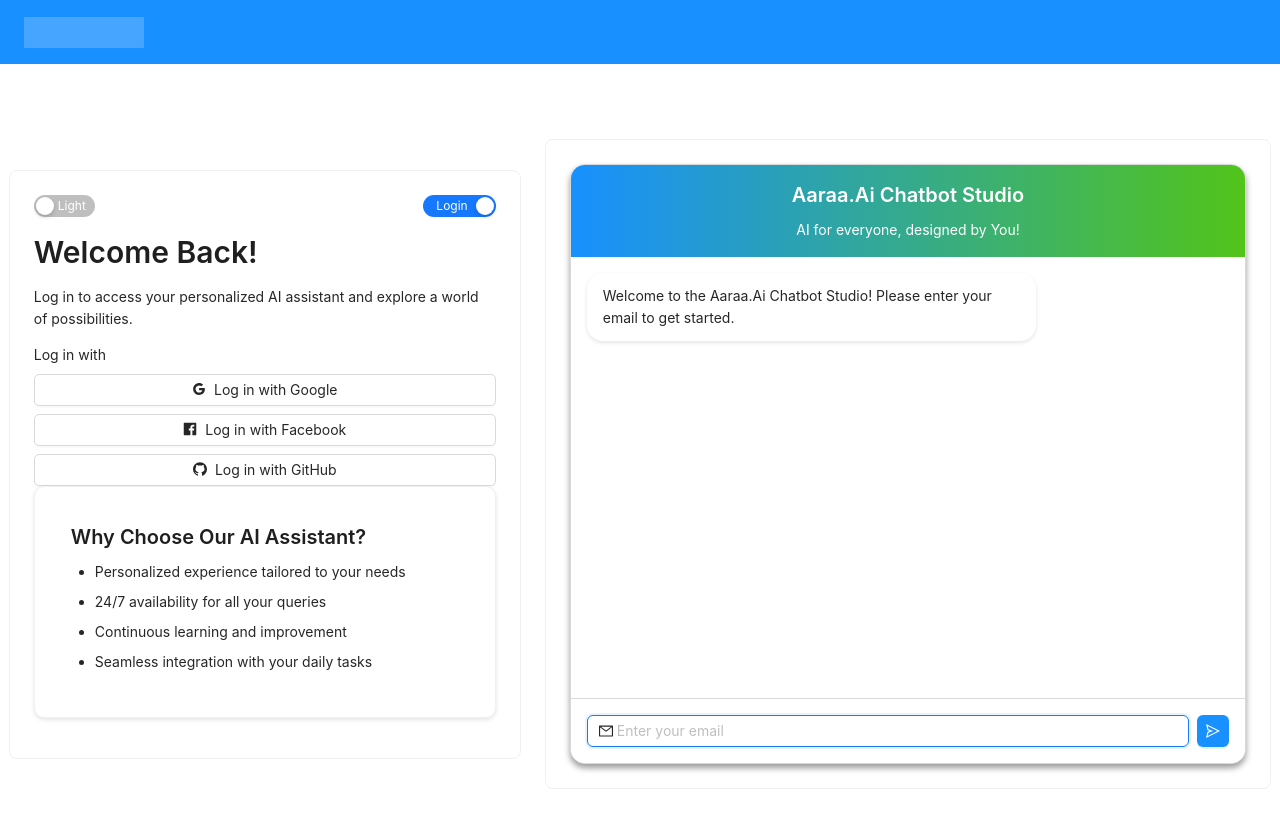
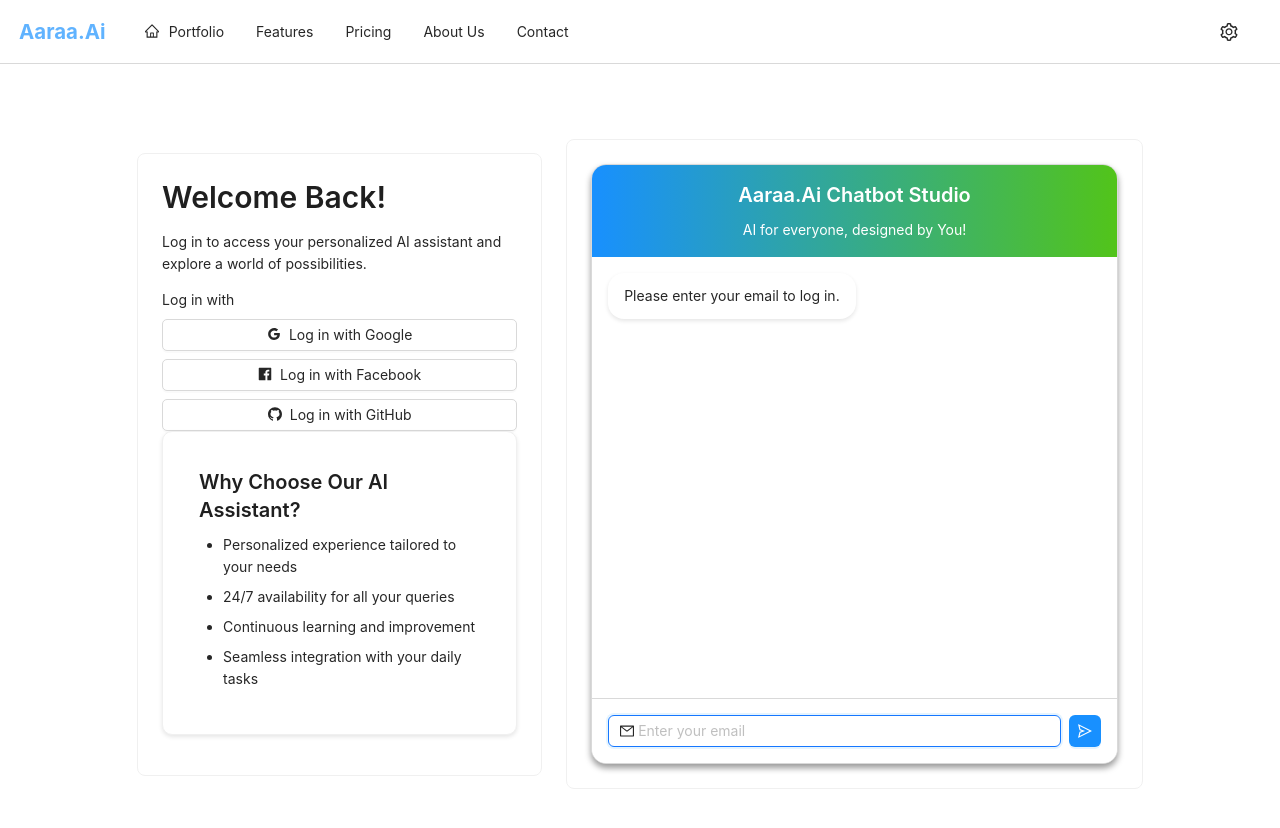
Before and after one commit to AsikCyberDev/aaraa-ai-website, a React (Create React App) app: page /login in a window 1280 px wide. Shown: the top 828 px of the page. Built offline with nearby package versions, Linux system fonts and the light colour scheme.

Commit message:
themes fixed

```diff
--- a/src/App.js
+++ b/src/App.js
@@ -7,6 +7,7 @@
 
 const App = () => {
   const [isAuthenticated, setIsAuthenticated] = useState(false);
+  const [isLogin, setIsLogin] = useState(true);
 
   useEffect(() => {
     const token = localStorage.getItem('token');
@@ -23,18 +24,29 @@
     setIsAuthenticated(false);
   };
 
+  const handleLoginToggle = (checked) => {
+    setIsLogin(checked);
+  };
+
   return (
     <Router>
       <Layout className="app-layout">
-        <Navbar onLogout={handleLogout} isAuthenticated={isAuthenticated} />
+        <Navbar
+          onLogout={handleLogout}
+          isAuthenticated={isAuthenticated}
+          onLoginToggle={handleLoginToggle}
+          isLogin={isLogin}
+        />
         <Layout.Content className="app-content">
           <Routes>
             <Route
               path="/login"
               element={
-                isAuthenticated
-                  ? <Navigate to="/dashboard" replace />
-                  : <ChatbotLogin onLogin={handleLogin} />
+                isAuthenticated ? (
+                  <Navigate to="/dashboard" replace />
+                ) : (
+                  <ChatbotLogin onLogin={handleLogin} isLogin={isLogin} />
+                )
               }
             />
             <Route
--- a/src/components/ChatbotLogin.js
+++ b/src/components/ChatbotLogin.js
@@ -1,19 +1,3 @@
-import React, { useEffect, useRef, useState } from 'react';
-import { useMutation } from '@apollo/client';
-import { useNavigate } from 'react-router-dom';
-import { motion, AnimatePresence } from 'framer-motion';
-import Particles from 'react-tsparticles';
-import {
-  Button,
-  Card,
-  Col,
-  Input,
-  Row,
-  Select,
-  Switch,
-  Typography,
-  message
-} from 'antd';
 import {
   FacebookFilled,
   GithubOutlined,
@@ -25,17 +9,30 @@
   SendOutlined,
   UserOutlined
 } from '@ant-design/icons';
+import { useMutation } from '@apollo/client';
+import {
+  Button,
+  Card,
+  Col,
+  Input,
+  Row,
+  Select,
+  Typography,
+  message
+} from 'antd';
+import { AnimatePresence, motion } from 'framer-motion';
+import React, { useEffect, useRef, useState } from 'react';
+import { useNavigate } from 'react-router-dom';
+import Particles from 'react-tsparticles';
 import { SIGNIN_MUTATION, SIGNUP_MUTATION } from '../graphql/queries';
-import ThemeToggle from './ThemeToggle';
 import { isAuthenticated } from './authUtils';
 import countryCodes from './countryCodes';
 
 const { Title, Text, Paragraph } = Typography;
 const { Option } = Select;
 
-const ChatbotLogin = ({ onLogin }) => {
+const ChatbotLogin = ({ onLogin, isLogin }) => {
   const navigate = useNavigate();
-  const [isLogin, setIsLogin] = useState(true);
   const [messages, setMessages] = useState([]);
   const [inputValue, setInputValue] = useState('');
   const [isLoading, setIsLoading] = useState(false);
@@ -75,6 +72,15 @@
   useEffect(() => {
     inputRef.current?.focus();
   }, [currentField]);
+
+  useEffect(() => {
+    setCurrentField(isLogin ? 'email' : 'name');
+    setMessages([]);
+    addMessage(
+      `Please enter your ${isLogin ? 'email' : 'name'} to ${isLogin ? 'log in' : 'sign up'}.`,
+      'bot'
+    );
+  }, [isLogin]);
 
   const addMessage = (text, sender) => {
     setMessages((prev) => [...prev, { text, sender }]);
@@ -231,7 +237,6 @@
       if (data && data.signUp) {
         addMessage('Signup successful! Please log in with your new account.', 'bot');
         message.success('Signup successful! Please log in.');
-        setIsLogin(true);
         setCurrentField('email');
         setLoginData({ email: signupData.email, password: '' });
         setInputValue(signupData.email);
@@ -262,23 +267,6 @@
       <Row gutter={24} justify="center" align="middle" style={{ minHeight: '100vh' }}>
         <Col xs={24} md={12} lg={10}>
           <Card className="login-card">
-            <div className="login-toggle">
-              <ThemeToggle />
-              <Switch
-                checkedChildren="Login"
-                unCheckedChildren="Signup"
-                checked={isLogin}
-                onChange={(checked) => {
-                  setIsLogin(checked);
-                  setCurrentField(checked ? 'email' : 'name');
-                  setMessages([]);
-                  addMessage(
-                    `Please enter your ${checked ? 'email' : 'name'} to ${checked ? 'log in' : 'sign up'}.`,
-                    'bot'
-                  );
-                }}
-              />
-            </div>
             <Title level={2} className="title-text">
               <motion.div
                 initial={{ opacity: 0, y: -20 }}
--- a/src/components/Navbar.js
+++ b/src/components/Navbar.js
@@ -1,23 +1,34 @@
 import {
   BarChartOutlined,
   DashboardOutlined,
+  HomeOutlined,
   LogoutOutlined,
   ProjectOutlined,
   RobotOutlined,
+  SettingOutlined,
   UploadOutlined,
   UserOutlined
 } from '@ant-design/icons';
-import { Avatar, Dropdown, Layout, Menu, message } from 'antd';
+import {
+  Avatar,
+  Dropdown,
+  Layout,
+  Menu,
+  Switch,
+  message
+} from 'antd';
 import React, { useEffect, useState } from 'react';
 import { Link, useLocation, useNavigate } from 'react-router-dom';
+import ThemeToggle from './ThemeToggle';
 
 const { Header } = Layout;
 
-const Navbar = ({ onLogout, isAuthenticated }) => {
+const Navbar = ({ onLogout, isAuthenticated, onLoginToggle }) => {
   const navigate = useNavigate();
   const location = useLocation();
   const [selectedKeys, setSelectedKeys] = useState([getCurrentMenuKey(location.pathname)]);
   const [userName, setUserName] = useState('');
+  const [isLogin, setIsLogin] = useState(true);
 
   useEffect(() => {
     if (isAuthenticated) {
@@ -75,6 +86,13 @@
     }
   };
 
+  const handleLoginToggle = (checked) => {
+    setIsLogin(checked);
+    if (typeof onLoginToggle === 'function') {
+      onLoginToggle(checked);
+    }
+  };
+
   const userMenu = (
     <Menu>
       <Menu.Item key="0" icon={<UserOutlined />}>
@@ -87,45 +105,125 @@
     </Menu>
   );
 
+  const settingsMenu = (
+    <Menu>
+      <Menu.Item key="theme">
+        Theme: <ThemeToggle />
+      </Menu.Item>
+      {!isAuthenticated && (
+        <Menu.Item key="loginToggle">
+          <span style={{ marginRight: '8px' }}>
+            {isLogin ? 'Switch to Signup' : 'Switch to Login'}
+          </span>
+          <Switch
+            checked={isLogin}
+            onChange={handleLoginToggle}
+            checkedChildren="Login"
+            unCheckedChildren="Signup"
+          />
+        </Menu.Item>
+      )}
+    </Menu>
+  );
+
+  const headerStyle = {
+    position: 'fixed',
+    zIndex: 1,
+    width: '100%',
+    padding: '0 20px',
+    background: 'var(--background-color)',
+    borderBottom: '1px solid var(--border-color)',
+    display: 'flex',
+    alignItems: 'center',
+    justifyContent: 'space-between'
+  };
+
+  const logoStyle = {
+    color: 'var(--primary-color)',
+    fontSize: '20px',
+    fontWeight: 'bold',
+    marginRight: '24px'
+  };
+
+  const menuStyle = {
+    flex: 1,
+    background: 'transparent',
+    borderBottom: 'none'
+  };
+
+  const menuItemStyle = {
+    color: 'var(--text-color)'
+  };
+
+  const rightSectionStyle = {
+    display: 'flex',
+    alignItems: 'center'
+  };
+
+  const dropdownButtonStyle = {
+    background: 'none',
+    border: 'none',
+    color: 'var(--text-color)',
+    cursor: 'pointer',
+    display: 'flex',
+    alignItems: 'center'
+  };
+
   return (
-    <Header className="header" style={{ padding: 0 }}>
-      <div style={{ display: 'flex', alignItems: 'center', height: '100%', width: '100%' }}>
-        <div className="logo" style={{ width: '120px', height: '31px', background: 'rgba(255, 255, 255, 0.2)', margin: '16px 24px 16px 24px' }} />
+    <Header style={headerStyle}>
+      <div className="logo" style={logoStyle}>
+        Aaraa.Ai
+      </div>
+      <Menu
+        theme="dark"
+        mode="horizontal"
+        selectedKeys={selectedKeys}
+        onClick={handleMenuClick}
+        style={menuStyle}
+      >
+        <Menu.Item key="home" icon={<HomeOutlined />} style={menuItemStyle}>
+          <a href="https://aaraa.ai" target="_blank" rel="noopener noreferrer">Portfolio</a>
+        </Menu.Item>
+        {isAuthenticated ? (
+          <>
+            <Menu.Item key="1" icon={<DashboardOutlined />} style={menuItemStyle}>Dashboard</Menu.Item>
+            <Menu.Item key="2" icon={<ProjectOutlined />} style={menuItemStyle}>Projects</Menu.Item>
+            <Menu.Item key="3" icon={<RobotOutlined />} style={menuItemStyle}>My Chatbots</Menu.Item>
+            <Menu.Item key="4" icon={<UploadOutlined />} style={menuItemStyle}>Upload Documents</Menu.Item>
+            <Menu.Item key="5" icon={<BarChartOutlined />} style={menuItemStyle}>Analytics</Menu.Item>
+          </>
+        ) : (
+          <>
+            <Menu.Item key="features" style={menuItemStyle}>Features</Menu.Item>
+            <Menu.Item key="pricing" style={menuItemStyle}>Pricing</Menu.Item>
+            <Menu.Item key="about" style={menuItemStyle}>About Us</Menu.Item>
+            <Menu.Item key="contact" style={menuItemStyle}>Contact</Menu.Item>
+          </>
+        )}
+      </Menu>
+      <div style={rightSectionStyle}>
+        <Dropdown overlay={settingsMenu} trigger={['click']}>
+          <button
+            className="ant-dropdown-link"
+            onClick={(e) => e.preventDefault()}
+            aria-label="Settings menu"
+            style={{ ...dropdownButtonStyle, marginRight: '16px' }}
+          >
+            <SettingOutlined style={{ fontSize: '18px' }} />
+          </button>
+        </Dropdown>
         {isAuthenticated && (
-          <>
-            <div style={{ flex: 1 }}>
-              <Menu theme="dark" mode="horizontal" selectedKeys={selectedKeys} onClick={handleMenuClick}>
-                <Menu.Item key="1" icon={<DashboardOutlined />}>
-                  Dashboard
-                </Menu.Item>
-                <Menu.Item key="2" icon={<ProjectOutlined />}>
-                  Projects
-                </Menu.Item>
-                <Menu.Item key="3" icon={<RobotOutlined />}>
-                  My Chatbots
-                </Menu.Item>
-                <Menu.Item key="4" icon={<UploadOutlined />}>
-                  Upload Documents
-                </Menu.Item>
-                <Menu.Item key="5" icon={<BarChartOutlined />}>
-                  Analytics
-                </Menu.Item>
-              </Menu>
-            </div>
-            <div className="user-menu" style={{ marginLeft: 'auto', marginRight: '24px' }}>
           <Dropdown overlay={userMenu} trigger={['click']}>
             <button
               className="ant-dropdown-link"
               onClick={(e) => e.preventDefault()}
               aria-label="User menu"
-                  style={{ background: 'none', border: 'none', color: 'white', cursor: 'pointer' }}
+              style={dropdownButtonStyle}
             >
               <Avatar icon={<UserOutlined />} style={{ marginRight: '8px' }} />
               <span>{userName || 'User'}</span>
             </button>
           </Dropdown>
-            </div>
-          </>
         )}
       </div>
     </Header>
--- a/src/styles/global.css
+++ b/src/styles/global.css
@@ -189,13 +189,7 @@
   background: var(--primary-color);
 }
 
-.logo {
-  width: 120px;
-  height: 40px;
-  float: left;
-  margin: 16px 24px 16px 0;
-  background: rgba(255, 255, 255, 0.3);
-}
+
 
 .ant-menu {
   flex: 1;
@@ -334,16 +328,7 @@
   text-align: left;
 }
 
-.App-logo {
-  height: 40vmin;
-  pointer-events: none;
-}
 
-@media (prefers-reduced-motion: no-preference) {
-  .App-logo {
-    animation: App-logo-spin infinite 20s linear;
-  }
-}
 
 .App-header {
   background-color: var(--header-background-color);
@@ -360,10 +345,7 @@
   color: var(--link-color);
 }
 
-@keyframes App-logo-spin {
-  from { transform: rotate(0deg); }
-  to { transform: rotate(360deg); }
-}
+
 
 /* Layout styles */
 .layout {
@@ -581,9 +563,7 @@
     padding: 0 12px;
   }
 
-  .logo {
-    margin: 16px 12px 16px 0;
-  }
+
 
   .login-card,
   .chatbot-card {
@@ -689,3 +669,170 @@
     padding: 16px;
   }
 }
+
+/* Navbar styles */
+.ant-layout-header {
+  background-color: var(--background-color) !important;
+  line-height: 64px;
+}
+
+.ant-menu {
+  background-color: transparent !important;
+}
+
+.ant-menu-item,
+.ant-menu-submenu {
+  color: var(--text-color) !important;
+}
+
+.ant-menu-item:hover,
+.ant-menu-submenu:hover,
+.ant-menu-item-active,
+.ant-menu-submenu-active,
+.ant-menu-item-selected,
+.ant-menu-submenu-selected {
+  color: var(--primary-color) !important;
+  background-color: transparent !important;
+}
+
+.ant-menu-item-selected {
+  border-bottom: 2px solid var(--primary-color) !important;
+}
+
+/* Ensure content is not hidden behind the fixed navbar */
+.ant-layout-content {
+  padding-top: 64px;
+}
+
+/* Animation for logo */
+@keyframes pulse {
+  0% {
+    transform: scale(1);
+    opacity: 0.6;
+  }
+  50% {
+    transform: scale(1.1);
+    opacity: 1;
+  }
+  100% {
+    transform: scale(1);
+    opacity: 0.6;
+  }
+}
+
+.logo {
+  animation: pulse 2s infinite;
+}
+
+.profile-container {
+  background: var(--background-color);
+  padding: 24px;
+}
+
+.profile-card {
+  background-color: var(--component-background);
+  color: var(--text-color);
+}
+
+.profile-cover {
+  height: 200px;
+  overflow: hidden;
+  position: relative;
+}
+
+.profile-cover img {
+  width: 100%;
+  filter: blur(5px);
+}
+
+.profile-cover-overlay {
+  position: absolute;
+  top: 0;
+  left: 0;
+  width: 100%;
+  height: 100%;
+  background-color: var(--background-color);
+  display: flex;
+  justify-content: center;
+  align-items: center;
+  color: var(--text-color);
+}
+
+.profile-title {
+  color: white;
+  text-shadow: 2px 2px 4px rgba(0, 0, 0, 0.5);
+}
+
+.profile-avatar {
+  background-color: var(--primary-color);
+}
+
+.profile-statistic {
+  background-color: var(--component-background);
+  color: var(--text-color);
+}
+
+.profile-tabs .ant-tabs-nav::before {
+  border-bottom-color: var(--border-color);
+}
+
+.profile-tabs .ant-tabs-tab {
+  color: var(--text-color);
+}
+
+.profile-tabs .ant-tabs-tab-active {
+  color: var(--primary-color);
+}
+
+.profile-card-inner {
+  background-color: var(--component-background);
+  color: var(--text-color);
+}
+
+.profile-timeline .ant-timeline-item-tail {
+  border-left-color: var(--border-color);
+}
+
+.profile-timeline .ant-card {
+  background-color: var(--component-background);
+  color: var(--text-color);
+}
+
+.profile-modal .ant-modal-content,
+.profile-modal .ant-modal-header {
+  background-color: var(--component-background);
+  color: var(--text-color);
+}
+
+.profile-modal .ant-modal-title {
+  color: var(--text-color);
+}
+
+.profile-form-item .ant-form-item-label > label {
+  color: var(--text-color);
+}
+
+.profile-form-item .ant-input {
+  background-color: var(--input-background);
+  color: var(--text-color);
+  border-color: var(--border-color);
+}
+
+.profile-form-item .ant-input:focus,
+.profile-form-item .ant-input-focused {
+  border-color: var(--primary-color);
+  box-shadow: 0 0 0 2px var(--primary-color-fade);
+}
+
+.recharts-cartesian-grid-horizontal line,
+.recharts-cartesian-grid-vertical line {
+  stroke: var(--border-color);
+}
+
+.recharts-text {
+  fill: var(--text-color);
+}
+
+.recharts-legend-item-text {
+  color: var(--text-color) !important;
+}
--- a/src/theme.js
+++ b/src/theme.js
@@ -26,7 +26,7 @@
 export const darkTheme = {
     '--primary-color': '#1890ff',
     '--background-color': '#1e1e1e',
-    '--text-color': '#cccccc',
+    '--text-color': '#ffffff',
     '--secondary-color': '#52c41a',
     '--header-text-color': '#ffffff',
     '--border-color': '#444444',
```
Also changed, not shown: src/components/Profile.js (+7 -20 lines). Lines whose indentation alone changed are shown as unchanged.
